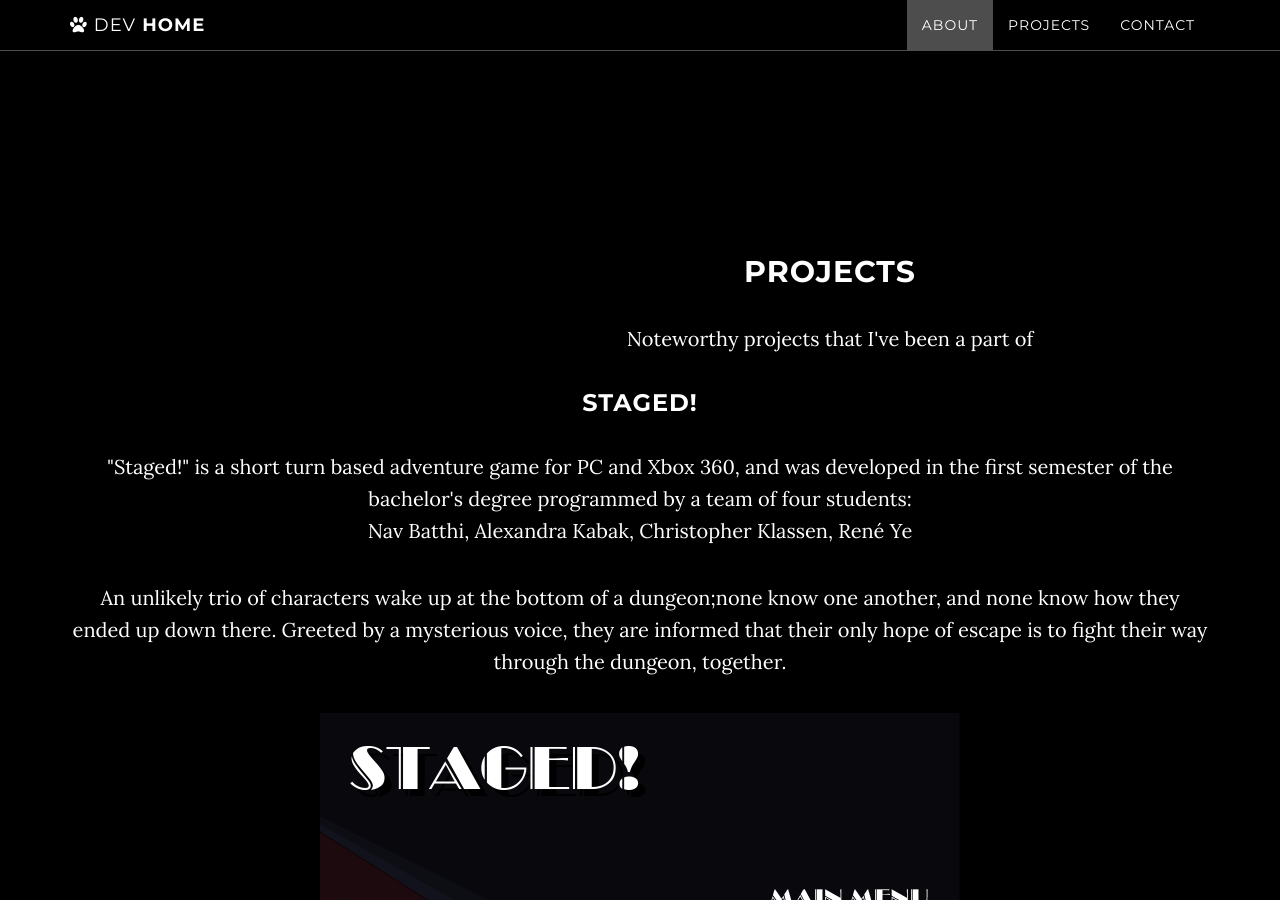
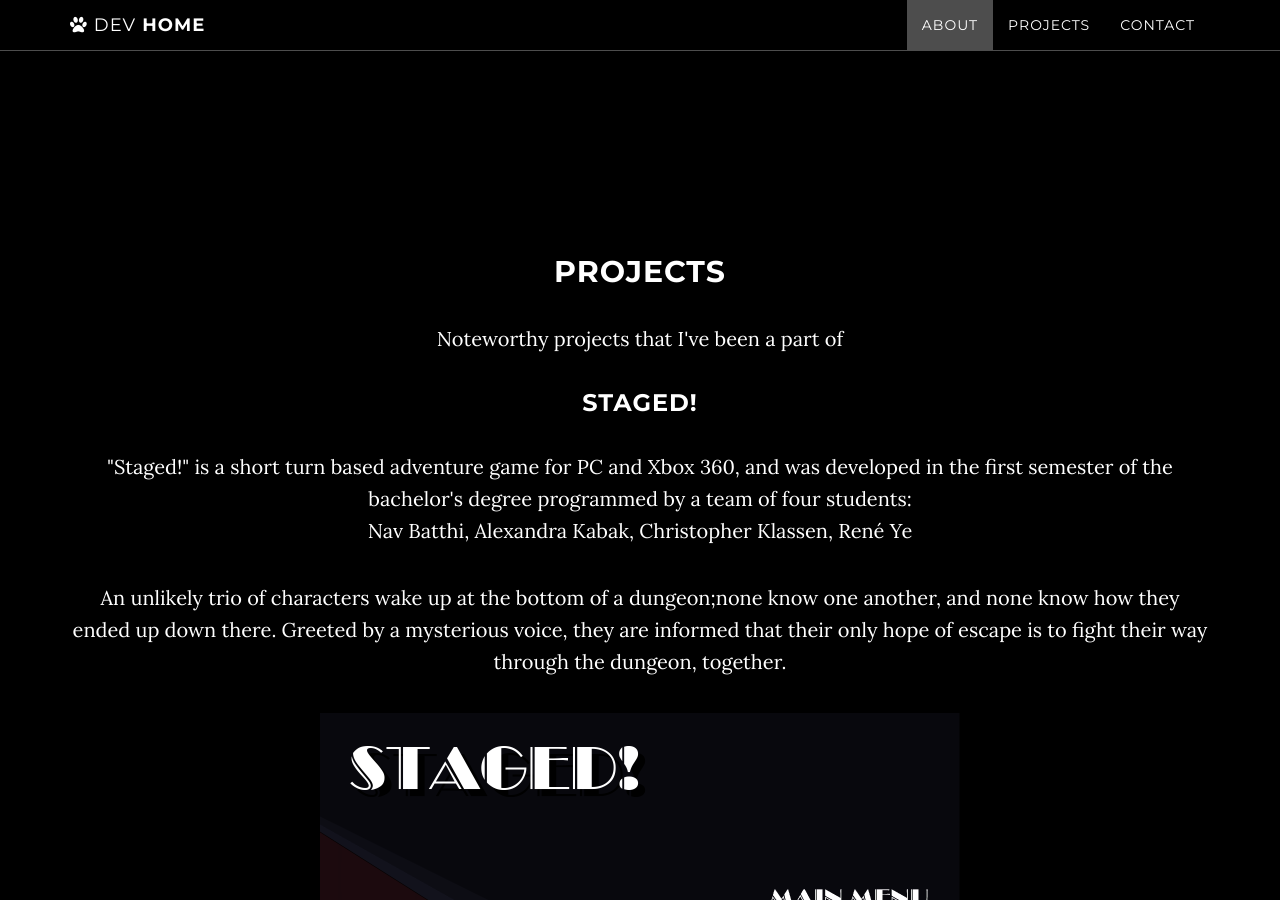
Before and after one commit to LexaFayte/DevKabak, a Jekyll site: the page built from index.html, in a window 1280 px wide and 900 px high, scrolled down 1180 px. Built offline with Jekyll 4.4.1, drawn with Linux system fonts in a browser that asks for light colours.

Commit message:
Update projects.html

```diff
--- a/_includes/projects.html
+++ b/_includes/projects.html
@@ -2,7 +2,7 @@
 <section id="projects" class="content-section text-center">
     <div class="projects-section">
         <div class="container">
-            <div class="col-lg-12 col-lg-offset-2">
+            <div class="col-lg-12">
                 <h2>Projects</h2>
                 <p>Noteworthy projects that I've been a part of</p>
           <!--      <a href="http://startbootstrap.com/template-overviews/grayscale/" class="btn btn-default btn-lg">Visit Download Page</a>-->
```
